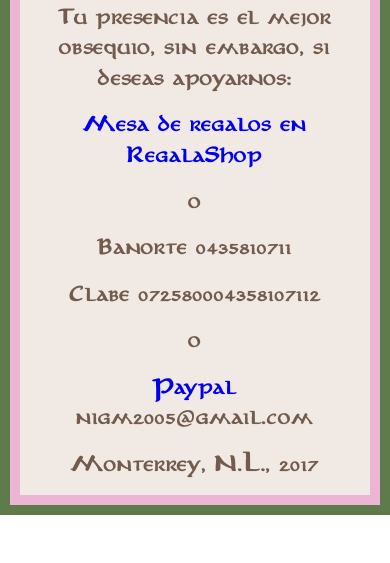
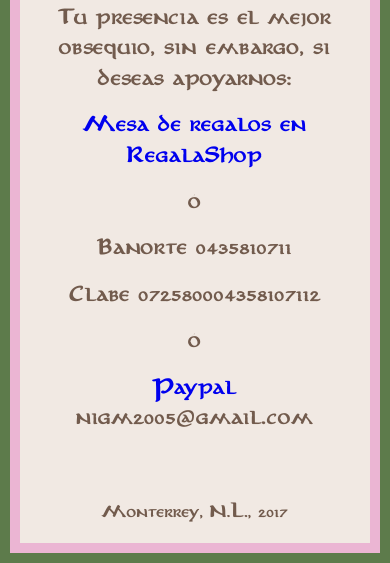
Before and after one commit to nextialab/wyn, a plain HTML site: page index.html in a window 390 px wide. Shown: the part 1556-2119 px from the top of the page. Before the commit the page ends 2071 px from the top, so only its background shows below. Drawn offline with Linux system fonts and the light colour scheme.

Commit message:
Fixing style

```diff
--- a/index.html
+++ b/index.html
@@ -55,9 +55,9 @@
                     <h3>ó</h3>
                     <h3>Banorte 0435810711</h3>
                     <h3>Clabe 072580004358107112</h3>
-                    <h3>o</h3>
+                    <h3>ó</h3>
                     <h3><a href="https://paypal.com">Paypal</a> nigm2005@gmail.com</h3>
-                    <h3>Monterrey, N.L., 2017</h3>
+                    <h4 class="footer">Monterrey, N.L., 2017</h4>
                 </div>
             </div>
         </div>
--- a/styles/wyn.css
+++ b/styles/wyn.css
@@ -30,6 +30,10 @@
 
 h3 {
     font-size: 21px;
+}
+
+h4 {
+    font-size: 16px;
 }
 
 .container-green {
@@ -71,6 +75,10 @@
     height: 450px;
 }
 
+.footer {
+    padding-top: 48px;
+}
+
 @media screen and (max-width: 650px) {
 
 iframe {
@@ -94,4 +102,8 @@
     font-size: 16px;
 }
 
+h4 {
+    font-size: 12px;
 }
+
+}
```
